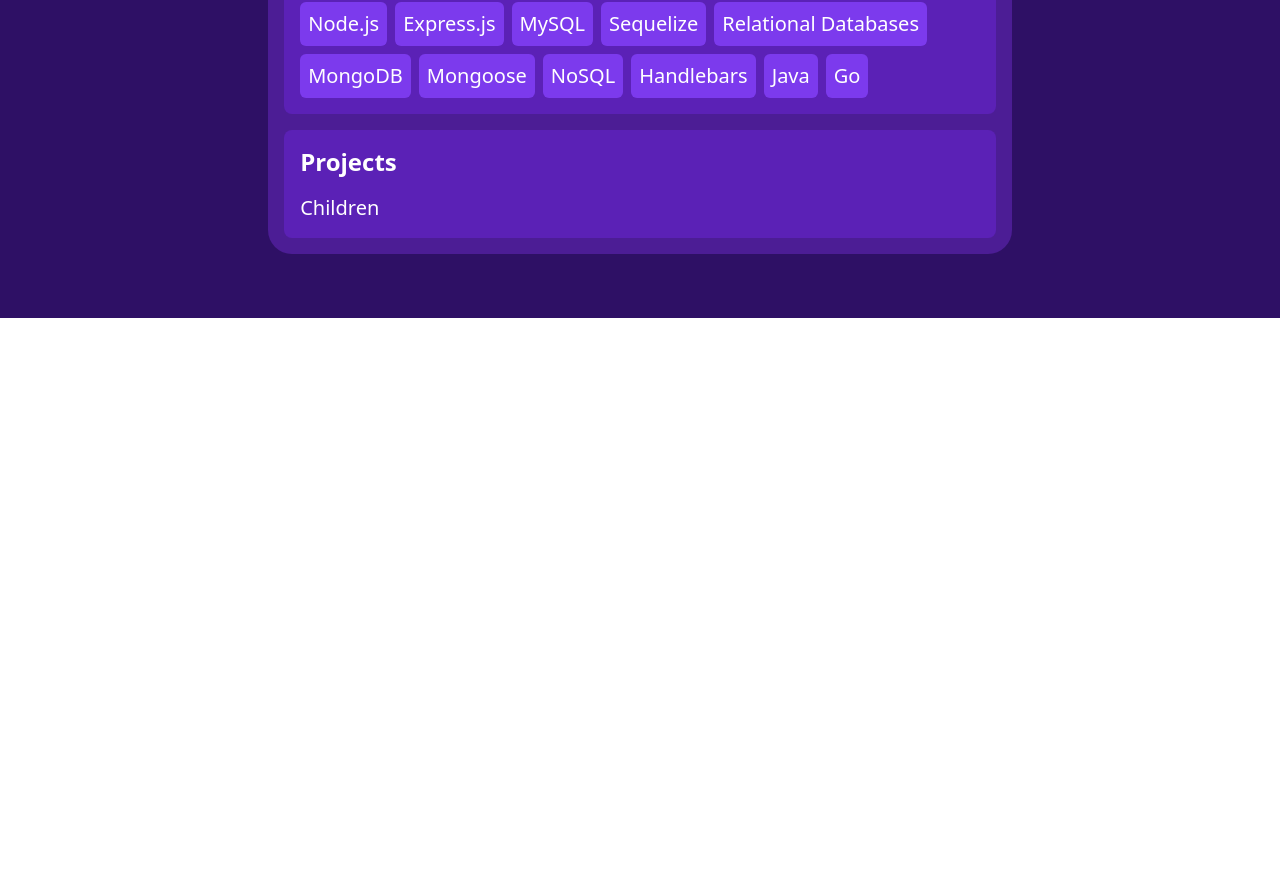
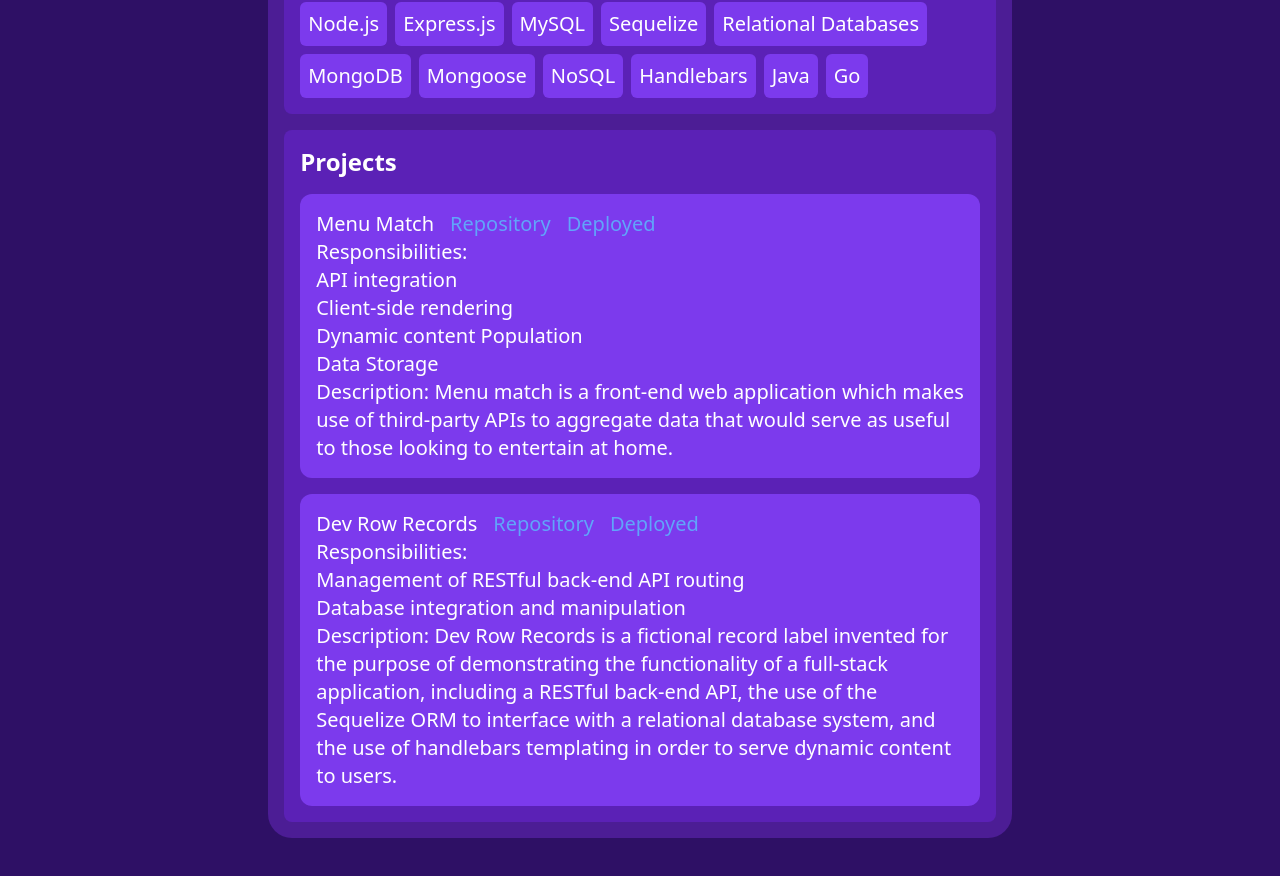
Before and after one commit to jkellogg01/react-portfolio, a React (Vite) app: page /resume in a window 1280 px wide. Shown: the part 974-1850 px from the top of the page. Before the commit the page ends 1292 px from the top, so only its background shows below. Built offline with nearby package versions, Linux system fonts and the light colour scheme.

Commit message:
Resume is done, but you can see where I gave up on making it look good

```diff
--- a/src/pages/Resume.jsx
+++ b/src/pages/Resume.jsx
@@ -33,6 +33,37 @@ export default function Resume() {
       "Go",
     ],
   };
+
+  const projects = [
+    {
+      name: "Menu Match",
+      links: {
+        Repository: "https://github.com/jkellogg01/menu-match",
+        Deployed: "https://jkellogg01.github.io/menu-match/",
+      },
+      role: [
+        "API integration",
+        "Client-side rendering",
+        "Dynamic content Population",
+        "Data Storage",
+      ],
+      description:
+        "Menu match is a front-end web application which makes use of third-party APIs to aggregate data that would serve as useful to those looking to entertain at home.",
+    },
+    {
+      name: "Dev Row Records",
+      links: {
+        Repository: "https://github.com/PRich57/dev-row-records",
+        Deployed: "https://dev-row-records-63d750921ea0.herokuapp.com/",
+      },
+      role: [
+        "Management of RESTful back-end API routing",
+        "Database integration and manipulation",
+      ],
+      description:
+        "Dev Row Records is a fictional record label invented for the purpose of demonstrating the functionality of a full-stack application, including a RESTful back-end API, the use of the Sequelize ORM to interface with a relational database system, and the use of handlebars templating in order to serve dynamic content to users.",
+    },
+  ];
 
   return (
     <div className="bg-violet-900 rounded-3xl p-4 max-w-prose text-xl flex flex-col gap-4">
@@ -113,7 +144,30 @@ export default function Resume() {
           </ul>
         </div>
       </ResumeSection>
-      <ResumeSection title="Projects">Children</ResumeSection>
+      <ResumeSection title="Projects">
+        {/* In a stunning variation on a theme, I have a very legitimately cool idea for how to implement this but I just want to be done with this assignment more than anything else */}
+        {projects.map((project, index) => (
+          <div className="bg-violet-600 p-4 rounded-xl" key={index}>
+            <div className="flex flex-row gap-4">
+              <div>{project.name}</div>
+              {Object.entries(project.links).map(([key, value], index) => (
+                <a key={index} href={value} className="text-blue-400">
+                  {key}
+                </a>
+              ))}
+            </div>
+            <div>
+              Responsibilities:
+              <ul>
+                {project.role.map((resp, index) => (
+                  <li key={index}>{resp}</li>
+                ))}
+              </ul>
+            </div>
+            <div>Description: {project.description}</div>
+          </div>
+        ))}
+      </ResumeSection>
     </div>
   );
 }
```
